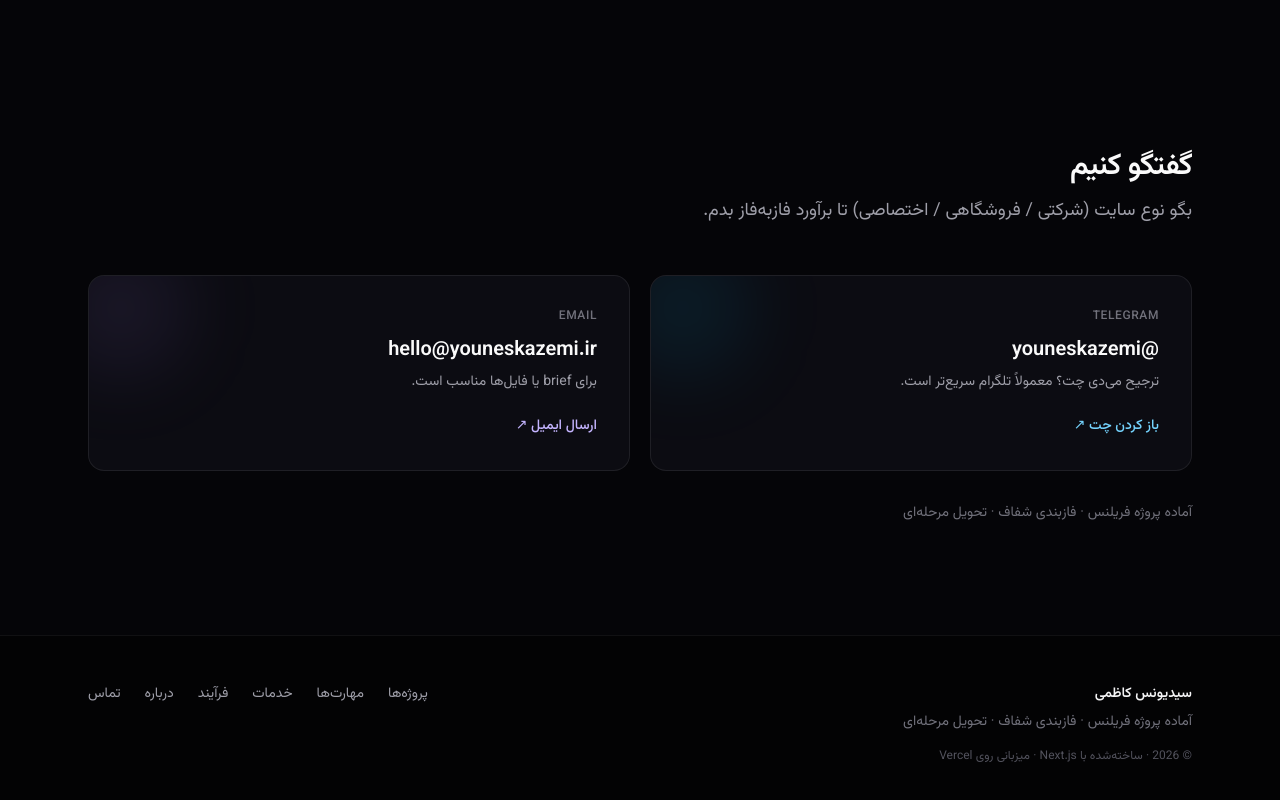
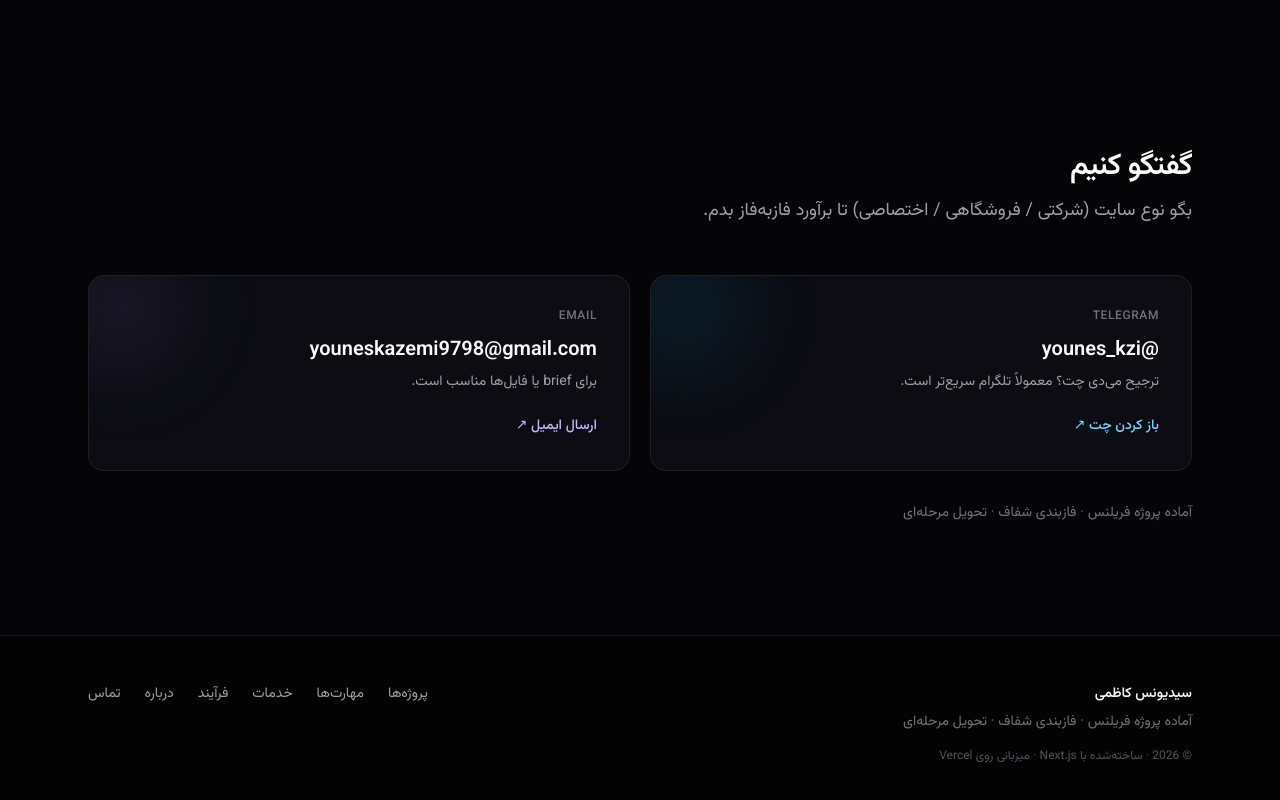
Before and after one commit to youneskazemi/youneskazemi, a Next.js app: page / in a window 1280 px wide. Shown: the part 4416-5216 px from the top of the page. Built offline with nearby package versions, Linux system fonts and the light colour scheme.

Commit message:
fix: set real Telegram and Gmail contact details
Use t.me/younes_kzi and youneskazemi9798@gmail.com in site content and README.

```diff
--- a/content/site.ts
+++ b/content/site.ts
@@ -4,9 +4,9 @@ export const site = {
   title: "Full-stack Web Developer",
   titleFa: "توسعه‌دهنده فول‌استک وب",
   domain: "youneskazemi.ir",
-  email: "hello@youneskazemi.ir", // TODO: replace with your real email
-  telegram: "https://t.me/youneskazemi", // TODO: replace with your Telegram
-  telegramHandle: "@youneskazemi",
+  email: "youneskazemi9798@gmail.com",
+  telegram: "https://t.me/younes_kzi",
+  telegramHandle: "@younes_kzi",
   location: "Iran",
   locationFa: "ایران",
   languages: ["fa", "en"] as const,
```
Also changed, not shown: 1 other file (tests, documents, lock files or other folders).
